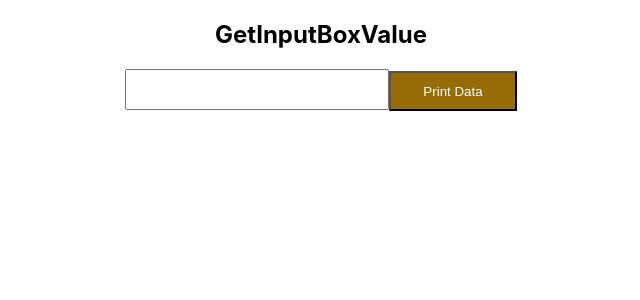
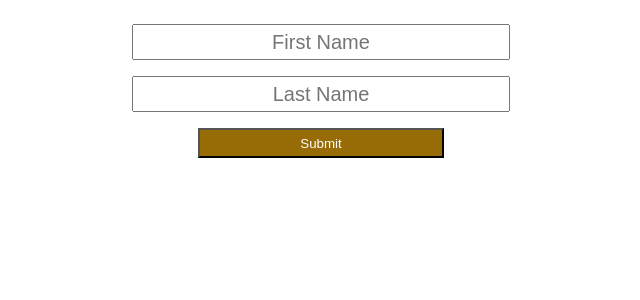
Before and after one commit to Ajit24/javascript-AtoZ, a React (Create React App) app in the folder REACT-ALL/reactapp/: page / in a window 1280 px wide. Shown: the top 300 px of the page, without its empty margins (319-959 px from the left). Built offline with nearby package versions, Linux system fonts and the light colour scheme.

Commit message:
Form validation reactjs

```diff
--- a/REACT-ALL/reactapp/src/App.js
+++ b/REACT-ALL/reactapp/src/App.js
@@ -7,6 +7,7 @@ import GetApiCall from './components/GetApiCall/GetApiCall';
 //import ImageUpload from './components/imageUpload/imageUpload';
 import SearchBar from './components/SearchBar/SearchBar';
 import GetInputBoxValue from './components/GetInputBoxValue/GetInputBoxValue';
+import Form from './components/FormValidation/Form';
 function App() {
   return (
     <div className="App">
@@ -16,7 +17,8 @@ function App() {
        {/* <GetApiCall/> */}
        {/* <ImageUpload/> */}
          {/* <SearchBar/> */}
-    <GetInputBoxValue/>
+    {/* <GetInputBoxValue/> */}
+    <Form/>
 
     </div>
   );
--- /dev/null
+++ b/REACT-ALL/reactapp/src/components/FormValidation/Form.css
@@ -0,0 +1,17 @@
+*{
+    text-align: center;
+}
+div{
+    padding: 8px;
+}
+input{
+    height: 30px;
+    width: 30%;
+}
+button{
+    height: 30px;
+    width: 20%;
+}
+label{
+    color: red;
+}
--- /dev/null
+++ b/REACT-ALL/reactapp/src/components/FormValidation/Form.jsx
@@ -0,0 +1,40 @@
+import React, { useState } from "react";
+import "./Form.css";
+function Form(){
+    const [firstName,setFirstName]=useState('')
+    const [lastName,setLastName]=useState('')
+    const [error,setError]=useState(false)
+
+    const handleSubmit=(e)=>{
+        e.preventDefault();
+        if(firstName.length==0||lastName.length==0){
+            setError(true)
+        }
+        if(firstName&&lastName)
+        {
+        console.log("First Name: ",firstName,"\nLast Name: ",lastName)
+        }
+    }
+    return(
+        <>
+           <form onSubmit={handleSubmit}>
+               <div>
+                   <input placeholder="First Name" onChange={e=>setFirstName(e.target.value)} />
+               </div>
+               {error&&firstName.length<=0?
+               <label>First Name can't be Empty</label>:""}
+               <div>
+                   <input placeholder="Last Name" onChange={e=>setLastName(e.target.value)} />
+               </div>
+               {error&&lastName.length<=0?
+               <label>Last Name can't be Empty</label>:""}
+               <div>
+                   <button>
+                       Submit
+                   </button>
+               </div>
+           </form>
+        </>
+    );
+}
+export default Form;
```
